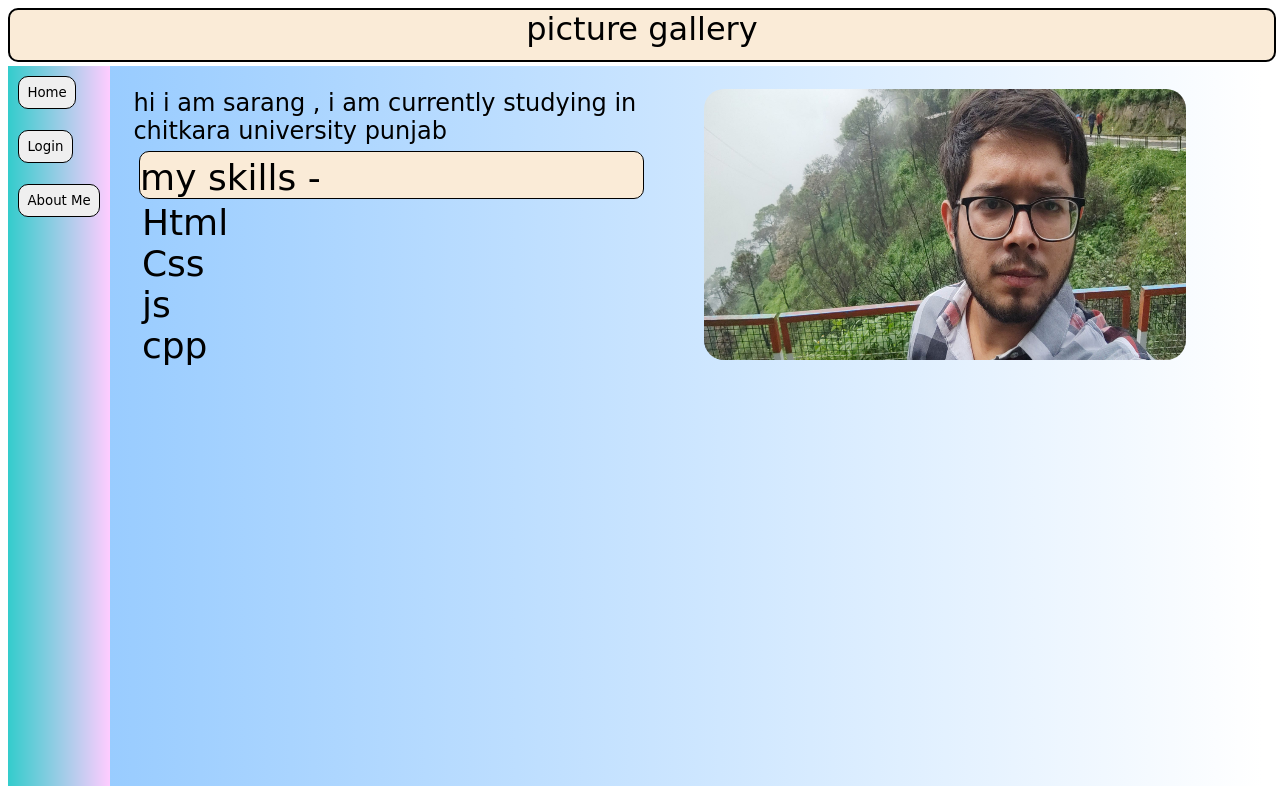
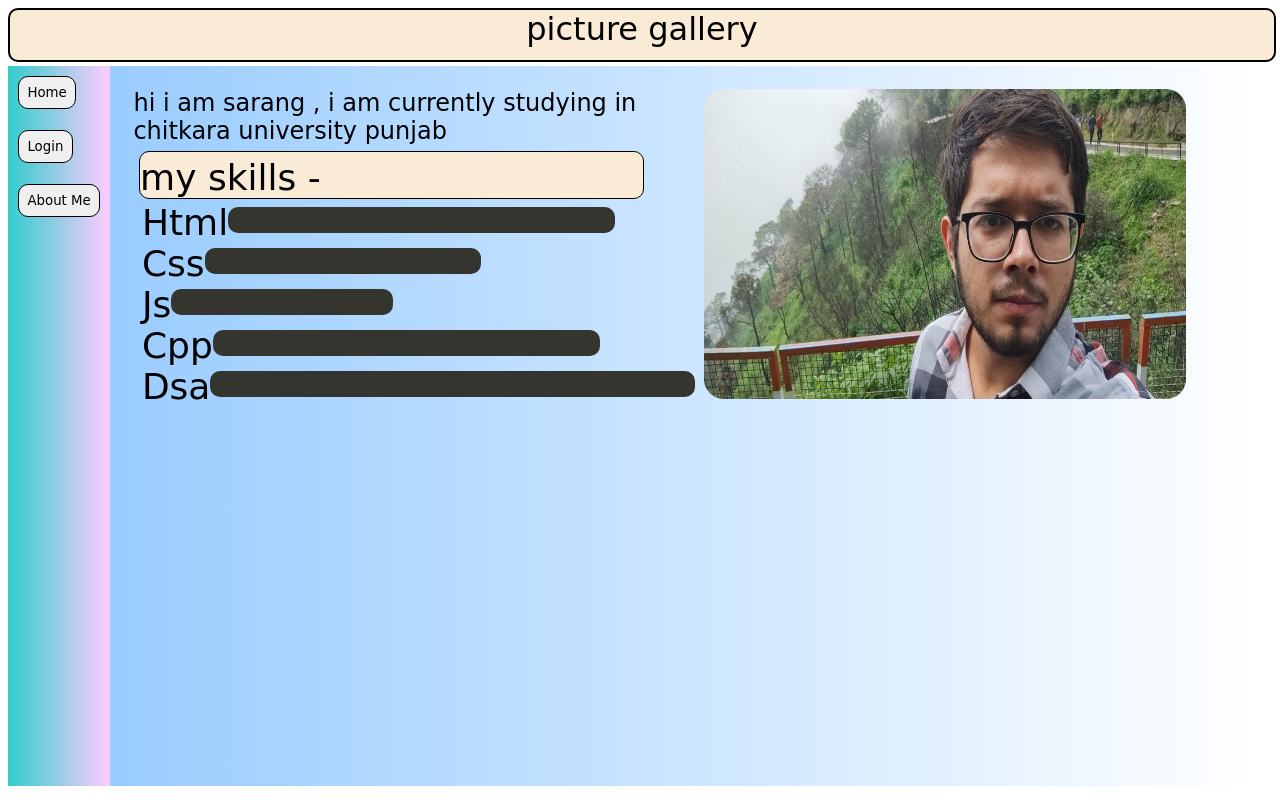
Before and after one commit to SarangGakhar/image-gallery, a plain HTML site: page aboutMe.html in a window 1280 px wide. Drawn offline with Linux system fonts and the light colour scheme; no server answers; a web font is replaced by a local one.

Commit message:
made changes in about me added image and bars

```diff
--- a/aboutMe.html
+++ b/aboutMe.html
@@ -51,16 +51,33 @@
 
 
 
-                    <div class="html">Html</div>
+                    <div class="html csl">
 
+                        <div class="html_text">Html</div>
+                        <div class="html_bar bar"></div>
 
-                    <div class="css">
+                    </div>
 
-                        <span>Css</span>
-                         <span class="html_bar bar"></span>
+                    <div class="css csl">
+
+                        <div class="css_text">Css</div>
+                        <div class="css_bar bar "></div>
+
                     </div>
-                    <div class="js">js</div>
-                    <div class="cpp">cpp</div>
+                    <div class="js csl" >
+                        <div class="js_text">Js</div>
+                        <div class="js_bar bar"></div>
+                    </div>
+                    <div class="cpp csl">
+                        <div class="cpp_text">Cpp</div>
+                        <div class="cpp_bar bar"></div>
+
+                    </div>
+                    <div class="class csl">
+                        <div class="dsa_text">Dsa</div>
+                        <div class="dsa_bar bar"></div>
+
+                    </div>
                 </div>
 
             </div>
--- a/style.css
+++ b/style.css
@@ -167,3 +167,36 @@
     font-family: 'Rubik Dirt', cursive;
 
 }
+
+.csl{
+    display:flex;
+}
+
+.bar{
+    margin-top: 1%;
+    height:20px;
+    background-color:#35352f;
+    border-radius: 10px;
+    padding-top: 1%;
+
+}
+
+.html_bar{
+    width:70%;
+}
+.css_bar{
+    width:50%;
+
+}
+
+.js_bar{
+    width:40%;
+}
+
+.cpp_bar{
+    width:70%;
+}
+
+.dsa_bar{
+    width:90%;
+}
```
